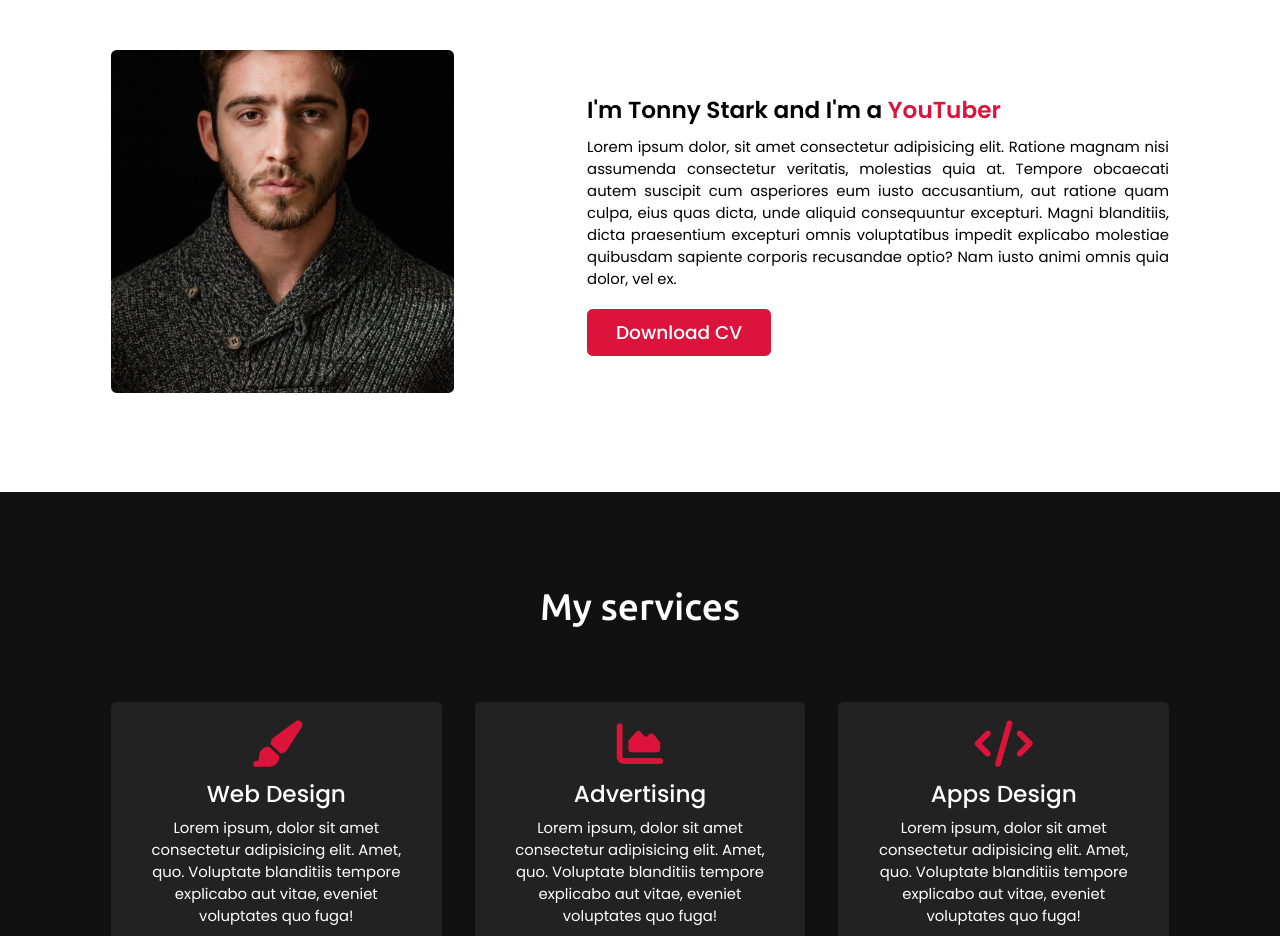
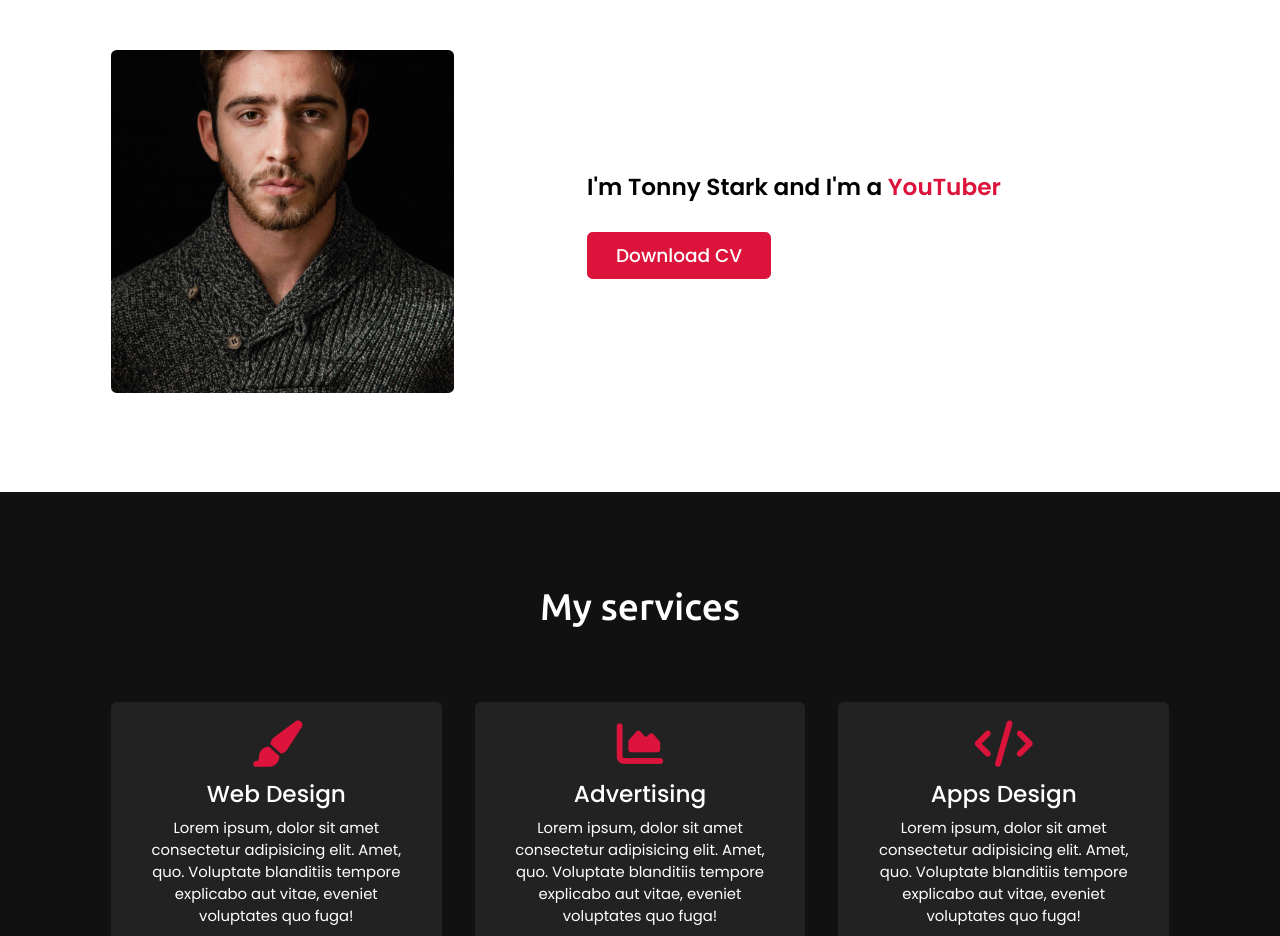
Before and after one commit to pandurang-sadgir/Template1, a plain HTML site: page index.html in a window 1280 px wide. Shown: the part 820-1756 px from the top of the page. Drawn offline with nearby package versions, Linux system fonts and the light colour scheme; a web font is replaced by a local one.

Commit message:
index.html chnaged

```diff
--- a/index.html
+++ b/index.html
@@ -66,7 +66,6 @@
             <div class="column right">
                 <div class="text">I'm Tonny Stark and I'm a <span>YouTuber</span></div>
                 <p>
-                    Lorem ipsum dolor, sit amet consectetur adipisicing elit. Ratione magnam nisi assumenda consectetur veritatis, molestias quia at. Tempore obcaecati autem suscipit cum asperiores eum iusto accusantium, aut ratione quam culpa, eius quas dicta, unde aliquid consequuntur excepturi. Magni blanditiis, dicta praesentium excepturi omnis voluptatibus impedit explicabo molestiae quibusdam sapiente corporis recusandae optio? Nam iusto animi omnis quia dolor, vel ex.
                 </p>
                 <a href="#">Download CV</a>
             </div>
```
